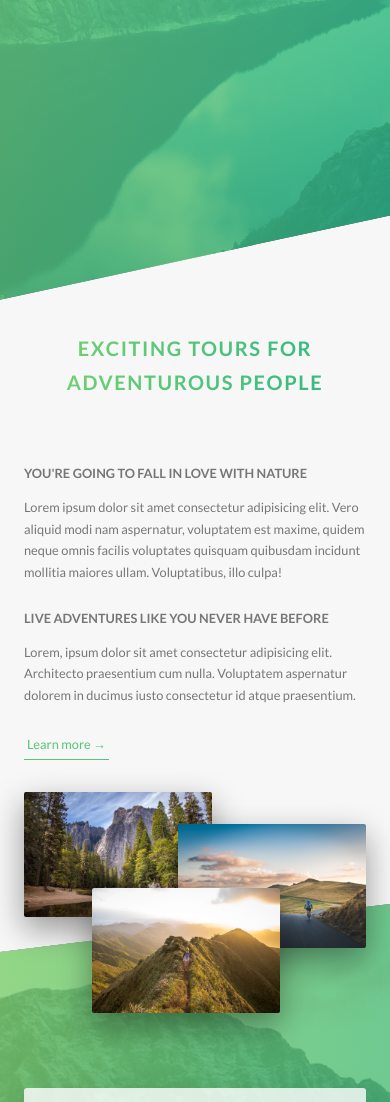
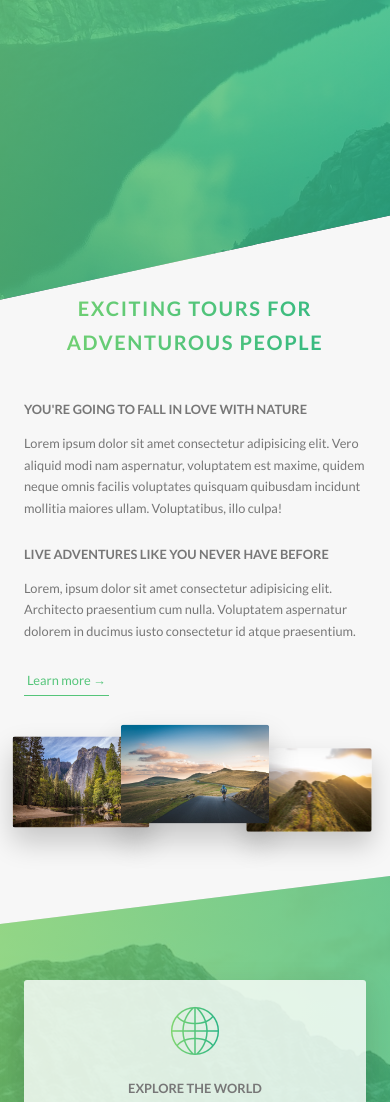
Before and after one commit to mouawiya/Natours-CSS-project, a website: page index.html in a window 390 px wide. Shown: the part 502-1604 px from the top of the page. Drawn offline with Linux system fonts and the light colour scheme.

Commit message:
media queries for layout, About and features section

```diff
--- a/sass/base/_utilities.scss
+++ b/sass/base/_utilities.scss
@@ -1,8 +1,23 @@
 .u-center-text { text-align: center !important; }
 
 .u-margin-bottom-small { margin-bottom: 1.5rem !important; }
-.u-margin-bottom-medium { margin-bottom: 4rem !important; }
-.u-margin-bottom-big { margin-bottom: 8rem !important; }
+.u-margin-bottom-medium {
+    margin-bottom: 4rem !important;
+
+    // add a media queries to lower the padding between titles and rest of content
+    @include respond(tab-port){
+        margin-bottom: 3rem !important;
+    }
+}
+
+.u-margin-bottom-big {
+    margin-bottom: 8rem !important;
+
+    // add a media queries to lower the padding between titles and rest of content
+    @include respond(tab-port){
+        margin-bottom: 5rem !important;
+    }
+}
 
 .u-margin-top-small { margin-top: 3rem !important; }
 .u-margin-top-big { margin-top: 8rem !important; }
--- a/sass/components/_compositions.scss
+++ b/sass/components/_compositions.scss
@@ -9,19 +9,49 @@
         transition: all .2s;
         outline-offset: 2rem;
 
+        /* media queries to reduce the size of images in the tab port screens and float the entire section to left
+        in order to not overflow the section*/
+
+        @include respond (tab-port){
+            float: left;
+            position: relative;
+            width: 33.3333333%;
+            box-shadow: 0 1.5rem 3rem rgba($color-black, .2);
+        }
+
         &--p1 {
             left: 0;
             top: -2rem;
+
+            // float the image to the left so it become side by side and position them correctly
+            @include respond (tab-port){
+                top: 0;
+                transform: scale(1.2);
+            }
         }
 
         &--p2 {
             right: 0;
             top: 2rem;
+
+            // float the image to the left so it become side by side and position them correctly
+            @include respond (tab-port){
+                top: -1rem;
+                transform: scale(1.3);
+                z-index: 100; // make this picture hover the other two
+            }
         }
 
         &--p3 {
             left: 20%;
             top: 10rem;
+
+            // float the image to the left so it become side by side and remove the left padding on the last image and position them correctly
+            @include respond (tab-port){
+                top: 1rem;
+                left: 0;
+                transform: scale(1.1);
+            }
         }
 
         &:hover {
--- a/sass/components/_feature-box.scss
+++ b/sass/components/_feature-box.scss
@@ -7,6 +7,11 @@
     box-shadow: 0 1.5rem 4rem rgba($color-black, .15);
     transition: transform .3s;
 
+    // media queries to reduce the space of boxes in the feature section
+    @include respond (tab-port) {
+        padding: 2rem;
+    }
+
     &__icon {
         font-size: 6rem;
         margin-bottom: .5rem;
@@ -14,6 +19,11 @@
         background-image: linear-gradient(to right, $color-primary-light, $color-primary-dark);
         -webkit-background-clip: text;
         color: transparent;
+
+        // media queries to reduce the space of boxes in the feature section
+        @include respond (tab-port) {
+            margin-bottom: 0;
+        }
     }
 
     &:hover {
--- a/sass/layout/_footer.scss
+++ b/sass/layout/_footer.scss
@@ -12,6 +12,11 @@
     &__logo-box {
         text-align: center; // center the box that contains the logo
         margin-bottom: 8rem; // give the box containing the logo a margging bottom
+
+        // media queries to adjust the margin bottom of the logo box in the tab port screens
+        @include respond(tab-port) {
+            margin-bottom: 6rem;
+        }
     }
 
     &__logo {
--- a/sass/pages/_home.scss
+++ b/sass/pages/_home.scss
@@ -2,6 +2,11 @@
     background-color: $color-grey-light-1;
     padding: 25rem 0;
     margin-top: -20vh;
+
+    // remove some of the white space in the tab port screen in the about section
+    @include respond(tab-port) {
+        padding: 20rem 0;
+    }
 }
 
 .section-features {
@@ -17,22 +22,42 @@
     & > * {
         transform: skewY(7deg);
     }
+
+    // remove some of the white space in the tab port screen in the feature section
+    @include respond(tab-port) {
+        padding: 10rem 0;
+    }
 }
 
 .section-tours {
     background-color: $color-grey-light-1;
     padding: 25rem 0 15rem 0;
     margin-top: -10rem;
+
+    // remove some of the white space in the tab port screen in the tours section
+    @include respond(tab-port) {
+        padding: 20rem 0 10rem 0;
+    }
 }
 
 .section-stories {
     padding: 15rem 0;
     position: relative;
+
+    // remove some of the white space in the tab port screen in the stories section
+    @include respond(tab-port) {
+        padding: 10rem 0;
+    }
 }
 
 .section-book {
     padding: 15rem 0;
     background-image: linear-gradient(to right bottom, $color-primary-light, $color-primary-dark);
+
+     // remove some of the white space in the tab port screen in the booking section
+     @include respond(tab-port) {
+        padding: 10rem 0;
+    }
 }
 
 .book {
```
Also changed, not shown: css/style.css.
